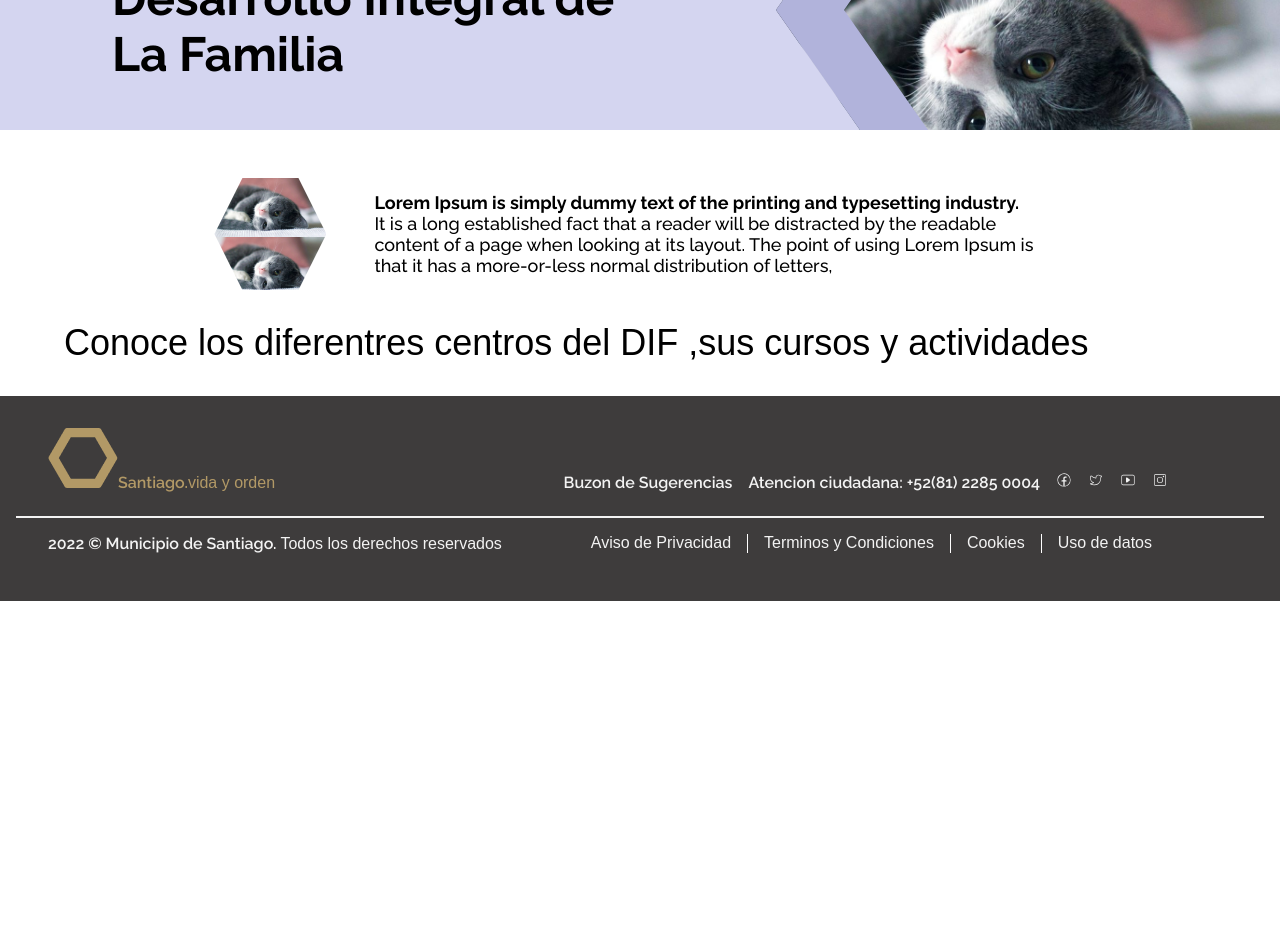
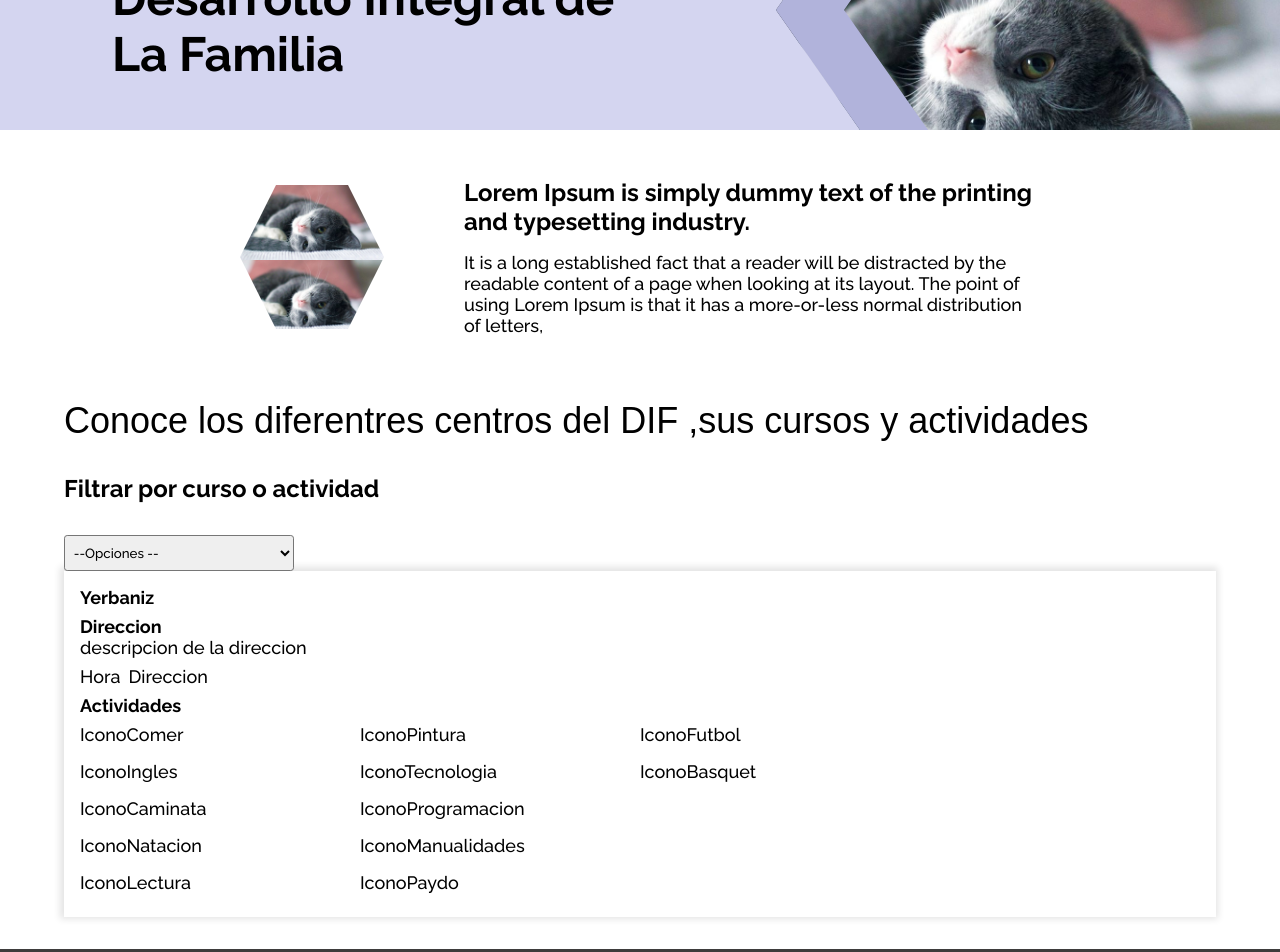
Before and after one commit to CesarQuint/PT_Gov, a React (Vite) app: page /DIF in a window 1280 px wide. Shown: the part 180-1132 px from the top of the page. Before the commit the page ends 800 px from the top, so only its background shows below. Built offline with nearby package versions, Linux system fonts and the light colour scheme; a web font is replaced by a local one.

Commit message:
Working CentroDIF

```diff
--- a/src/App.jsx
+++ b/src/App.jsx
@@ -1,6 +1,6 @@
 import {Route,BrowserRouter as Router,Routes} from 'react-router-dom'
 import Layout from './Layout/Layout'
-import Index from './pages/Index'
+import Index from './Pages/Index'
 import DIF from './Pages/DIF'
 import Turismo from './Pages/Turismo'
 import Tramites from './Pages/Tramites'
--- /dev/null
+++ b/src/Components/ActividadDIF.jsx
@@ -0,0 +1,11 @@
+import React from 'react'
+
+function ActividadDIF({actividad}) {
+  return (
+    <article>
+        <p><span>Icono</span>{actividad}</p>
+    </article>
+  )
+}
+
+export default ActividadDIF
--- /dev/null
+++ b/src/Components/CentroDif.jsx
@@ -0,0 +1,39 @@
+import React from 'react'
+import ActividadDIF from './ActividadDIF';
+
+function CentroDif({ctrDIF}) {
+    const {actividades}=ctrDIF
+    console.log(actividades);
+  return (
+    <div className='centroDifContainer'>
+        <section className='centroDifImg'>
+
+        </section>
+        <section className='centroDifDescrip'>
+        <h5>Yerbaniz</h5>
+        <div className=''>
+            <h5>Direccion</h5>
+            <p className=''> descripcion de la direccion</p>
+        </div>
+        <section className='time_phone'>
+            <p>Hora</p>
+            <p>Direccion</p>
+        </section>
+        <div>
+            <h5>Actividades</h5>
+            <div className='gridDescrip'>
+                {actividades.map(actividad=>(
+                   <ActividadDIF
+                    key={actividad}
+                    actividad={actividad}
+                   />
+                ))}
+            </div>
+        </div>
+        </section>
+
+    </div>
+  )
+}
+
+export default CentroDif
--- a/src/Pages/DIF.jsx
+++ b/src/Pages/DIF.jsx
@@ -1,5 +1,27 @@
 import React from 'react'
 import WelcomePanel from '../Components/WelcomePanel'
+import CentroDif from '../Components/CentroDif'
+
+//!Zona de DB temporal
+
+const ctrDIF={
+    actividades:[
+      "Comer",
+      "Ingles",
+      "Caminata",
+      "Natacion",
+      "Lectura",
+      "Pintura",
+      "Tecnologia",
+      "Programacion",
+      "Manualidades",
+      "Paydo",
+      "Futbol",
+      "Basquet"
+    ]
+}
+
+
 //TODO:Agregar valores  variables
 function DIF() {
   return (
@@ -9,12 +31,21 @@ function DIF() {
         <article className='articleDef'>
           <div className='hexArticle'></div>
           <div className='articleText'>
-            <h5>Lorem Ipsum is simply dummy text of the printing and typesetting industry.</h5>
+            <h4>Lorem Ipsum is simply dummy text of the printing and typesetting industry.</h4>
             <p >It is a long established fact that a reader will be distracted by the readable content of a page when looking at its layout. The point of using Lorem Ipsum is that it has a more-or-less normal distribution of letters,</p>
           </div>
 
         </article>
         <h3>Conoce los diferentres centros del DIF ,sus cursos y actividades</h3>
+        <h4>Filtrar por curso o actividad</h4>
+        <div className='selectSection'>
+          <select name="curso" id="">
+            <option value="0"> --Opciones -- </option>
+            <option value="1"> --Opciones 1 -- </option>
+            <option value="2"> --Opciones 2 -- </option>
+          </select>
+          <CentroDif ctrDIF={ctrDIF}/>
+        </div>
       </section>
     </>
   )
--- a/src/index.css
+++ b/src/index.css
@@ -495,7 +495,7 @@ section.time_phone{
 display: flex;
 flex-flow: row wrap;
 }
-section.time_phone p{
+section.time_phone p:last-child{
   padding: 0 0.5rem;
 }
 
@@ -537,29 +537,70 @@ div.hexImg::before{
   left: -1rem;
 }
 
-/**Body del Def*/
+/**Body Default y DIF*/
 section.bodyDef{
   width: 90%;
   margin: auto;
   padding: 3rem 0 2rem  ;
+  display: flex;
+  flex-flow: column wrap;
+  gap: 2rem;
 }
 
 article.articleDef{
   display: flex;
   flex-flow: row wrap;
-  gap: 3rem;
+  gap: 5rem;
   align-items: center;
   justify-content: center;
   margin-bottom: 2rem;
 }
 div.hexArticle{
-  width: 7rem;
-  height: 7rem;
+  width: 9rem;
+  height: 9rem;
   clip-path: polygon(25% 0%, 75% 0%, 100% 50%, 75% 100%, 25% 100%, 0% 50%);
   background-image: url(./assets/img/Cat.jpg);
   background-size: contain;
 
 }
 div.articleText{
-  width: 60%;
+  width: 50%;
+  display: flex;
+  flex-flow: column wrap;
+  gap: 1rem;
 }
+
+select{
+  padding: 0.5rem 0.3rem;
+  border-radius: 0.2rem;
+  max-width: 40%;
+  min-width: 20%;
+}
+
+option{
+  padding: 0.5rem 0.3rem;
+  color: var(--AcRoj);
+}
+/** Centro Dif*/
+
+div.centroDifContainer{
+   display: flex;
+   flex-flow: column;
+   padding: 1rem;
+   box-shadow: -1px -1px 7px 3px  #e4e4e4;
+}
+
+section.centroDifDescrip{
+  display: flex;
+  flex-flow: column wrap;
+  gap: 0.5rem;
+}
+
+div.gridDescrip{
+  display: grid;
+  grid-template-columns: repeat(4,1fr);
+  grid-template-rows: repeat(5,1fr);
+  grid-auto-flow: column;
+  padding: 0.5rem 0;
+  row-gap: 1rem;
+}
```
Also changed, not shown: 1 other file (tests, documents, lock files or other folders).
